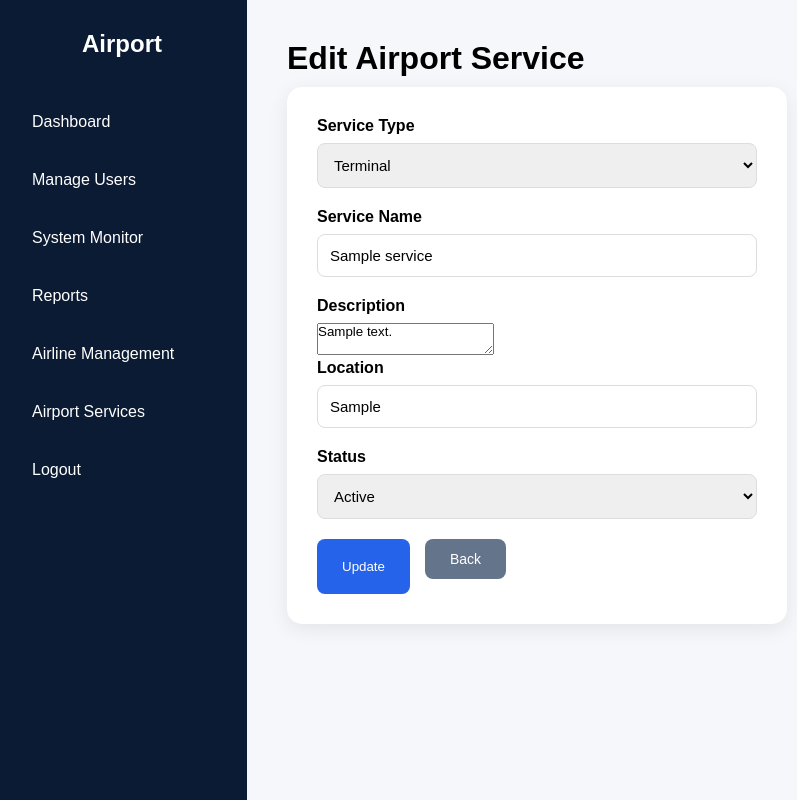
After one commit to nadim80613/WT_Summer_2025-26, a PHP site: page /admin/edit_service.php?id=1 in a window 1280 px wide. The commit adds this page. Shown: the whole page, without its empty margins (3-800 px from the left). Run offline with PHP 8.4, Linux system fonts and the light colour scheme; a user stored in the database is signed in; tables that the repository leaves empty or names only in its code hold one stand-in row (values such as "Sample post").

Commit message:
sevices add and edit done

```diff
--- /dev/null
+++ b/Project/admin/edit_service.php
@@ -0,0 +1,209 @@
+<?php
+
+session_start();
+
+include "../config/database.php";
+
+
+if(!isset($_SESSION["user_id"]) || $_SESSION["role"]!="admin")
+{
+    header("Location:../login.php");
+    exit();
+}
+
+
+
+$id = $_GET['id'];
+
+
+
+$result = mysqli_query($conn,
+"SELECT * FROM airport_services WHERE id=$id"
+);
+
+
+$service = mysqli_fetch_assoc($result);
+
+
+
+if(isset($_POST['submit'])){
+
+
+    $type = $_POST['service_type'];
+    $name = $_POST['service_name'];
+    $description = $_POST['description'];
+    $location = $_POST['location'];
+    $status = $_POST['status'];
+
+
+
+    $sql = "UPDATE airport_services SET
+
+    service_type='$type',
+    service_name='$name',
+    description='$description',
+    location='$location',
+    status='$status'
+
+    WHERE id=$id";
+
+
+
+    mysqli_query($conn,$sql);
+
+
+
+    $log_sql = "INSERT INTO activity_logs
+    (user_id, action)
+
+    VALUES
+
+    ('".$_SESSION['user_id']."',
+    'Updated airport service: ".$name."')";
+
+
+
+    mysqli_query($conn,$log_sql);
+
+
+
+    header("Location: airport_services.php");
+    exit();
+
+}
+
+
+?>
+
+
+<!DOCTYPE html>
+<html>
+
+<head>
+
+<title>Edit Service</title>
+
+<link rel="stylesheet" href="../assets/css/admin.css">
+
+</head>
+
+
+<body>
+
+
+<div class="admin-container">
+
+
+<?php include "../includes/admin_sidebar.php"; ?>
+
+
+<div class="main-content">
+
+
+<h1>Edit Airport Service</h1>
+
+
+<div class="form-card">
+
+
+<form method="POST">
+
+
+<label>Service Type</label>
+
+<select name="service_type">
+
+
+<option value="Terminal"
+<?php if($service['service_type']=="Terminal") echo "selected"; ?>>
+Terminal
+</option>
+
+
+<option value="Gate"
+<?php if($service['service_type']=="Gate") echo "selected"; ?>>
+Gate
+</option>
+
+
+<option value="Facility"
+<?php if($service['service_type']=="Facility") echo "selected"; ?>>
+Facility
+</option>
+
+
+</select>
+
+
+
+<label>Service Name</label>
+
+<input type="text"
+name="service_name"
+value="<?php echo $service['service_name']; ?>"
+required>
+
+
+
+<label>Description</label>
+
+<textarea name="description"><?php echo $service['description']; ?></textarea>
+
+
+
+<label>Location</label>
+
+<input type="text"
+name="location"
+value="<?php echo $service['location']; ?>"
+required>
+
+
+
+<label>Status</label>
+
+<select name="status">
+
+
+<option value="Active"
+<?php if($service['status']=="Active") echo "selected"; ?>>
+Active
+</option>
+
+
+<option value="Inactive"
+<?php if($service['status']=="Inactive") echo "selected"; ?>>
+Inactive
+</option>
+
+
+</select>
+
+
+
+<div class="form-buttons">
+
+
+<button class="save-btn" name="submit">
+Update
+</button>
+
+
+<a class="back-btn" href="airport_services.php">
+Back
+</a>
+
+
+</div>
+
+
+</form>
+
+
+</div>
+
+</div>
+</div>
+
+</body>
+</html>
```
Also changed, not shown: Project/admin/add_service.php (+8 -2 lines).
